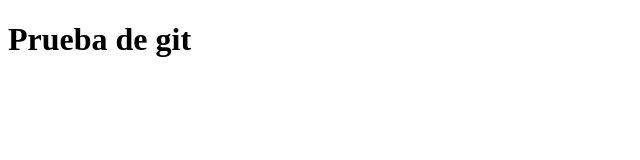
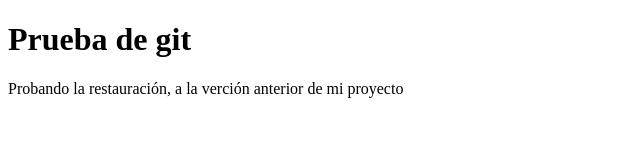
Before and after one commit to pillcoacho/Juego-del-n-mero-secreto, a plain HTML site: page pruebagit.html in a window 1280 px wide. Shown: the whole page, without its empty margins (0-640 px from the left). Drawn offline with Linux system fonts and the light colour scheme.

Commit message:
Actualiza la pruebagit

```diff
--- a/pruebagit.html
+++ b/pruebagit.html
@@ -7,5 +7,6 @@
 </head>
 <body>
     <h1> Prueba de git </h1>
+    <P> Probando la restauración, a la verción anterior de mi proyecto</P>
 </body>
 </html>
```
